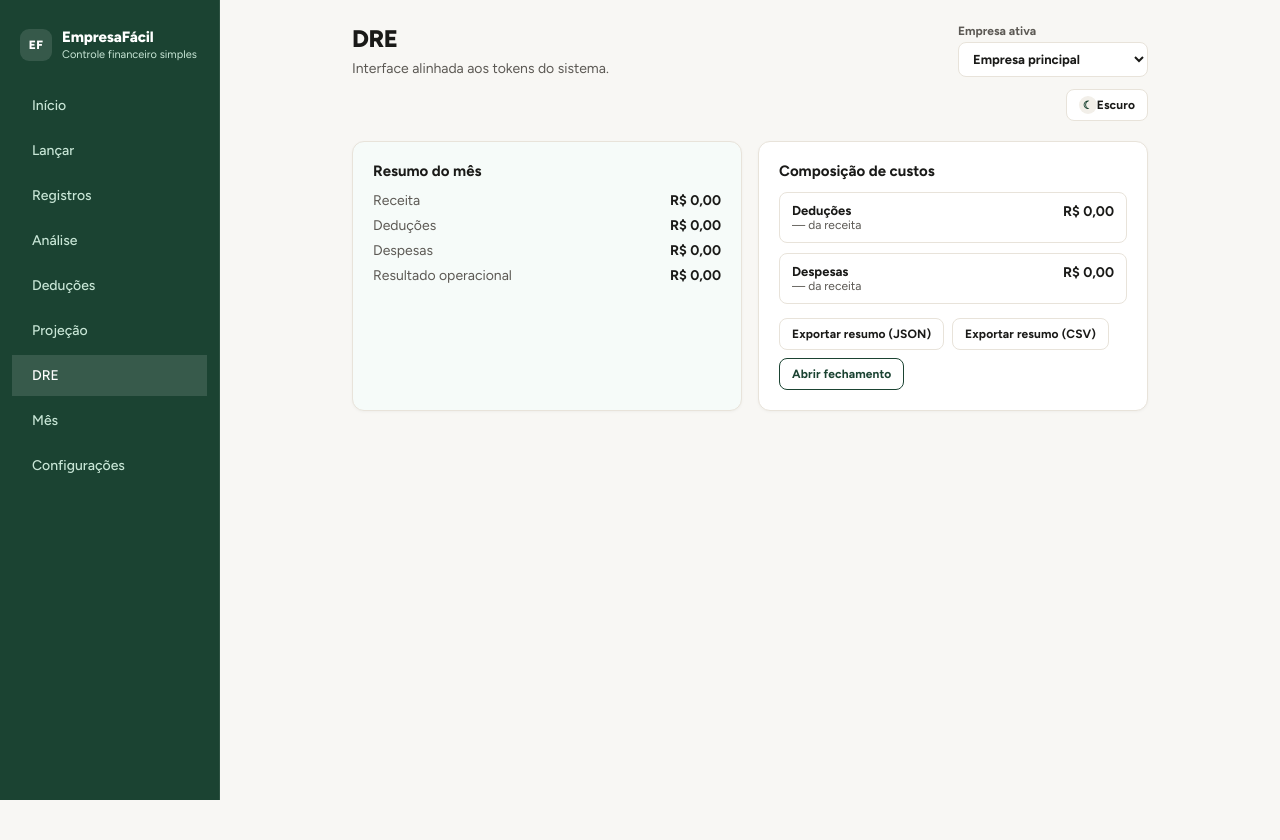
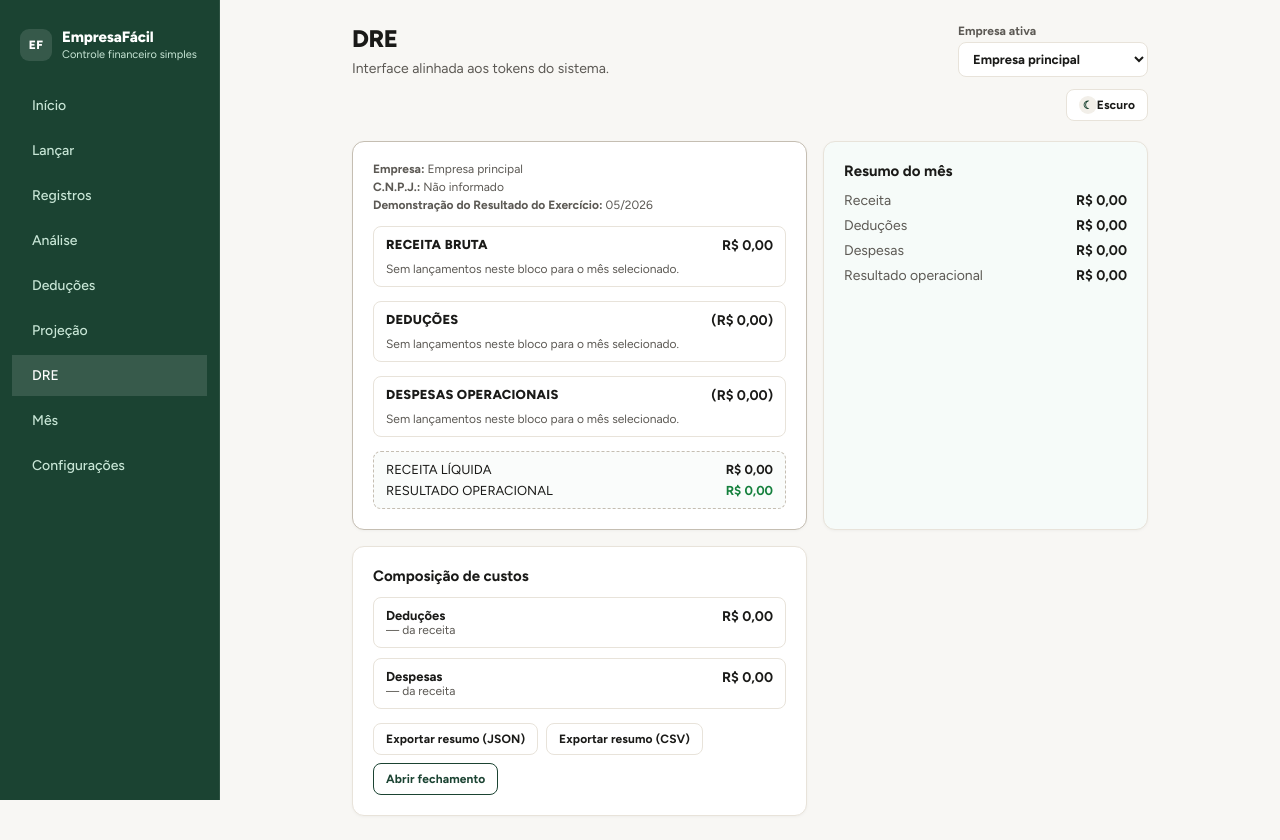
Before and after one commit to gersonvan/empresa-facil, a React (Vite) app: page /dre in a window 1280 px wide. Before the commit the page ends 800 px from the top, so only its background shows below. Built offline with nearby package versions, Linux system fonts and the light colour scheme.

Commit message:
feat: add detailed managerial DRE layout by category

```diff
--- a/src/screens/DRE.module.css
+++ b/src/screens/DRE.module.css
@@ -1,6 +1,92 @@
 .grid {
   display: grid;
   gap: 16px;
+}
+
+.reportCard {
+  border: 1px solid var(--color-border-strong);
+}
+
+.reportHeader {
+  display: grid;
+  gap: 4px;
+  margin: 0 0 14px;
+  font-size: 12px;
+  color: var(--color-text-secondary);
+}
+
+.reportHeader p {
+  margin: 0;
+}
+
+.statementTable {
+  display: grid;
+  gap: 14px;
+}
+
+.statementSection {
+  border: 1px solid var(--color-border);
+  border-radius: var(--radius-button);
+  padding: 10px 12px;
+  background: var(--color-surface);
+}
+
+.statementSectionHeader {
+  display: flex;
+  justify-content: space-between;
+  gap: 12px;
+  margin-bottom: 8px;
+}
+
+.statementTitle {
+  margin: 0;
+  font-size: 13px;
+  font-weight: 800;
+  letter-spacing: 0.02em;
+  color: var(--color-text-primary);
+}
+
+.statementTotal {
+  color: var(--color-text-primary);
+}
+
+.statementRows {
+  margin: 0;
+  padding: 0;
+  list-style: none;
+  display: grid;
+  gap: 6px;
+}
+
+.statementRow {
+  display: flex;
+  justify-content: space-between;
+  gap: 12px;
+  font-size: 13px;
+  color: var(--color-text-secondary);
+}
+
+.emptyState {
+  margin: 0;
+  font-size: 12px;
+  color: var(--color-text-secondary);
+}
+
+.finalTotals {
+  border: 1px dashed var(--color-border-strong);
+  border-radius: var(--radius-button);
+  padding: 10px 12px;
+  background: color-mix(in srgb, var(--color-accent-soft) 20%, var(--color-surface));
+  display: grid;
+  gap: 6px;
+}
+
+.finalRow {
+  display: flex;
+  justify-content: space-between;
+  gap: 12px;
+  font-size: 13px;
+  color: var(--color-text-primary);
 }
 
 .sectionTitle {
@@ -88,6 +174,6 @@
 
 @media (min-width: 960px) {
   .grid {
-    grid-template-columns: 1fr 1fr;
+    grid-template-columns: 1.4fr 1fr;
   }
 }
--- a/src/screens/DRE.tsx
+++ b/src/screens/DRE.tsx
@@ -1,12 +1,116 @@
 import ScreenContainer from '../components/ScreenContainer'
 import { Card, Button } from '../components/ui'
 import { useNavigate } from 'react-router-dom'
-import { formatCurrency, formatPercent, getMonthlyOverview } from './financialOverview'
+import { getActiveCompany } from '../companyStore'
+import { listLaunchEntries } from '../launchStore'
+import { formatCurrency, formatPercent, getMonthContext, getMonthlyOverview } from './financialOverview'
 import styles from './DRE.module.css'
+
+interface DetailedRow {
+  label: string
+  amount: number
+}
+
+interface DetailedSection {
+  key: 'revenue' | 'deductions' | 'expenses'
+  title: string
+  rows: DetailedRow[]
+  total: number
+}
+
+function toMonthLabel(month: string) {
+  const [year, monthRaw] = month.split('-')
+  return `${monthRaw}/${year}`
+}
+
+function formatCnpj(cnpj?: string) {
+  const digits = (cnpj ?? '').replace(/\D/g, '')
+  if (digits.length !== 14) {
+    return 'Não informado'
+  }
+
+  return `${digits.slice(0, 2)}.${digits.slice(2, 5)}.${digits.slice(5, 8)}/${digits.slice(8, 12)}-${digits.slice(12)}`
+}
+
+function formatStatementValue(value: number, options: { enforceNegativeStyle?: boolean } = {}) {
+  const { enforceNegativeStyle = false } = options
+  if (value < 0 || enforceNegativeStyle) {
+    return `(${formatCurrency(Math.abs(value))})`
+  }
+
+  return formatCurrency(value)
+}
+
+function buildDetailedSections({ companyId, month }: { companyId: string; month: string }): DetailedSection[] {
+  const entries = listLaunchEntries({ companyId, month, costType: 'company' })
+
+  const sections = {
+    revenue: new Map<string, number>(),
+    deductions: new Map<string, number>(),
+    expenses: new Map<string, number>(),
+  }
+
+  for (const entry of entries) {
+    if (entry.dreGroup === 'revenue') {
+      const current = sections.revenue.get(entry.categoryName) ?? 0
+      sections.revenue.set(entry.categoryName, current + entry.amount)
+      continue
+    }
+
+    if (entry.dreGroup === 'deductions') {
+      const current = sections.deductions.get(entry.categoryName) ?? 0
+      sections.deductions.set(entry.categoryName, current + entry.amount)
+      continue
+    }
+
+    const current = sections.expenses.get(entry.categoryName) ?? 0
+    sections.expenses.set(entry.categoryName, current + entry.amount)
+  }
+
+  function mapRows(group: Map<string, number>) {
+    return [...group.entries()]
+      .map(([label, amount]) => ({ label, amount }))
+      .sort((left, right) => right.amount - left.amount)
+  }
+
+  const revenueRows = mapRows(sections.revenue)
+  const deductionRows = mapRows(sections.deductions)
+  const expenseRows = mapRows(sections.expenses)
+
+  return [
+    {
+      key: 'revenue',
+      title: 'RECEITA BRUTA',
+      rows: revenueRows,
+      total: revenueRows.reduce((accumulator, row) => accumulator + row.amount, 0),
+    },
+    {
+      key: 'deductions',
+      title: 'DEDUÇÕES',
+      rows: deductionRows,
+      total: deductionRows.reduce((accumulator, row) => accumulator + row.amount, 0),
+    },
+    {
+      key: 'expenses',
+      title: 'DESPESAS OPERACIONAIS',
+      rows: expenseRows,
+      total: expenseRows.reduce((accumulator, row) => accumulator + row.amount, 0),
+    },
+  ]
+}
 
 export default function DRE() {
   const navigate = useNavigate()
   const overview = getMonthlyOverview()
+  const monthContext = getMonthContext()
+  const activeCompany = getActiveCompany()
+  const detailedSections = buildDetailedSections({ companyId: monthContext.companyId, month: monthContext.month })
+
+  const revenueTotal = detailedSections.find((section) => section.key === 'revenue')?.total ?? 0
+  const deductionsTotal = detailedSections.find((section) => section.key === 'deductions')?.total ?? 0
+  const expensesTotal = detailedSections.find((section) => section.key === 'expenses')?.total ?? 0
+  const netRevenue = revenueTotal - deductionsTotal
+  const operatingResult = netRevenue - expensesTotal
 
   function downloadTextFile({ content, fileName, mimeType }: { content: string; fileName: string; mimeType: string }) {
     const blob = new Blob([content], { type: mimeType })
@@ -60,6 +164,65 @@ export default function DRE() {
   return (
     <ScreenContainer title="DRE">
       <div className={styles.grid}>
+        <Card className={styles.reportCard}>
+          <header className={styles.reportHeader}>
+            <p>
+              <strong>Empresa:</strong> {activeCompany?.name ?? monthContext.companyName}
+            </p>
+            <p>
+              <strong>C.N.P.J.:</strong> {formatCnpj(activeCompany?.cnpj)}
+            </p>
+            <p>
+              <strong>Demonstração do Resultado do Exercício:</strong> {toMonthLabel(monthContext.month)}
+            </p>
+          </header>
+
+          <section className={styles.statementTable} aria-label="Demonstrativo DRE detalhado">
+            {detailedSections.map((section) => (
+              <div key={section.key} className={styles.statementSection}>
+                <div className={styles.statementSectionHeader}>
+                  <h2 className={styles.statementTitle}>{section.title}</h2>
+                  <strong className={styles.statementTotal}>
+                    {formatStatementValue(section.total, {
+                      enforceNegativeStyle: section.key !== 'revenue',
+                    })}
+                  </strong>
+                </div>
+
+                {section.rows.length === 0 ? (
+                  <p className={styles.emptyState}>Sem lançamentos neste bloco para o mês selecionado.</p>
+                ) : (
+                  <ul className={styles.statementRows}>
+                    {section.rows.map((row) => (
+                      <li key={`${section.key}-${row.label}`} className={styles.statementRow}>
+                        <span>{row.label}</span>
+                        <strong>
+                          {formatStatementValue(row.amount, {
+                            enforceNegativeStyle: section.key !== 'revenue',
+                          })}
+                        </strong>
+                      </li>
+                    ))}
+                  </ul>
+                )}
+              </div>
+            ))}
+
+            <div className={styles.finalTotals}>
+              <div className={styles.finalRow}>
+                <span>RECEITA LÍQUIDA</span>
+                <strong>{formatStatementValue(netRevenue)}</strong>
+              </div>
+              <div className={styles.finalRow}>
+                <span>RESULTADO OPERACIONAL</span>
+                <strong className={operatingResult >= 0 ? styles.pos : styles.neg}>
+                  {formatStatementValue(operatingResult)}
+                </strong>
+              </div>
+            </div>
+          </section>
+        </Card>
+
         <Card className={styles.summaryCard}>
           <h2 className={styles.sectionTitle}>Resumo do mês</h2>
           <dl className={styles.summaryList}>
```
